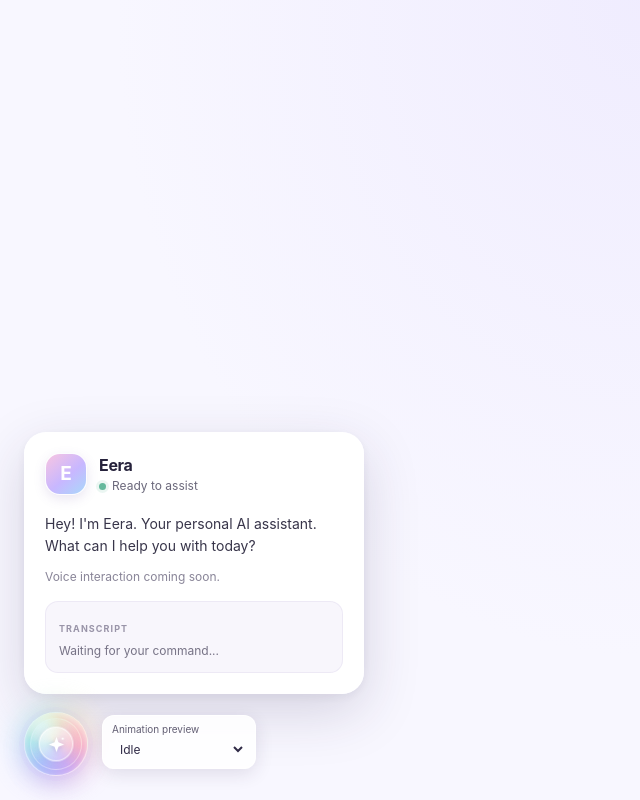
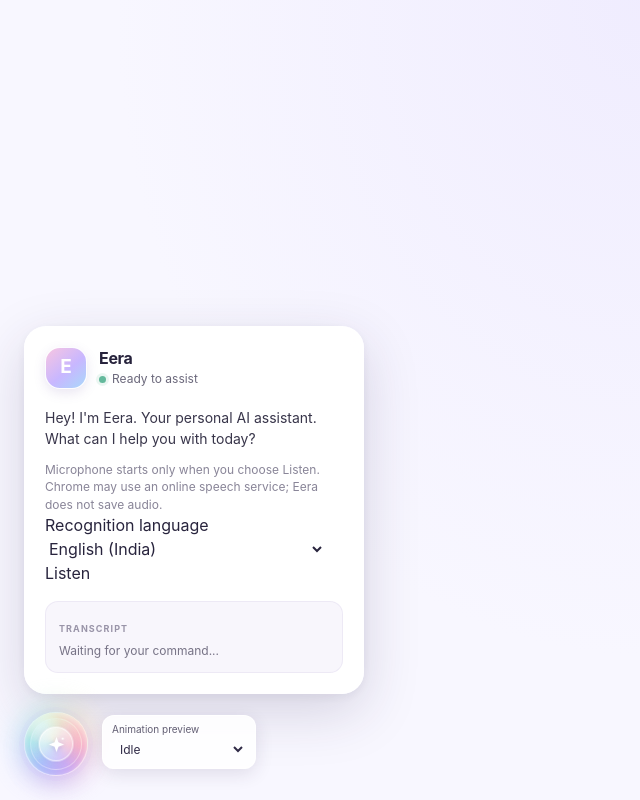
Before and after one commit to mahesh-pagrut/Eera_IQ_extension, a React (Vite) app: page / in a window 1280 px wide. Both pictures are taken after a click on the button 56 px from the left and 744 px from the top of the page. Shown: the whole page, without its empty margins (0-640 px from the left). Built offline with nearby package versions, Linux system fonts and the light colour scheme.

Commit message:
Milestone 4: Add voice controls to assistant panel
- Integrate Listen and Stop listening controls.
- Add language selection for speech recognition.
- Display recognition status and error information.

```diff
--- a/src/components/EeraPanel.jsx
+++ b/src/components/EeraPanel.jsx
@@ -1,7 +1,27 @@
 import AssistantStatus from './AssistantStatus.jsx';
 import Transcript from './Transcript.jsx';
+import {
+  DEFAULT_RECOGNITION_LANGUAGE,
+  SUPPORTED_RECOGNITION_LANGUAGES,
+} from '../services/speechRecognition.js';
 
-function EeraPanel({ assistantState, isOpen }) {
+const LANGUAGE_LABELS = Object.freeze({
+  'en-IN': 'English (India)',
+  'en-US': 'English (US)',
+  'hi-IN': 'Hindi / Hinglish (Hindi recognition)',
+});
+
+function EeraPanel({
+  assistantState,
+  errorMessage,
+  isListening,
+  isOpen,
+  language = DEFAULT_RECOGNITION_LANGUAGE,
+  onLanguageChange,
+  onToggleListening,
+  recognitionStatus,
+  transcript,
+}) {
   return (
     <section
       id="eera-assistant-panel"
@@ -15,7 +35,10 @@ function EeraPanel({ assistantState, isOpen }) {
         </div>
         <div>
           <h2 className="eera-panel__name">Eera</h2>
-          <AssistantStatus assistantState={assistantState} />
+          <AssistantStatus
+            assistantState={assistantState}
+            recognitionStatus={recognitionStatus}
+          />
         </div>
       </div>
       <p className="eera-panel__greeting">
@@ -23,9 +46,38 @@ function EeraPanel({ assistantState, isOpen }) {
         today?
       </p>
       <p className="eera-panel__voice-note">
-        Voice interaction coming soon.
+        Microphone starts only when you choose Listen. Chrome may use an online
+        speech service; Eera does not save audio.
       </p>
-      <Transcript />
+      <label className="eera-language">
+        <span>Recognition language</span>
+        <select
+          value={language}
+          onChange={(event) => onLanguageChange(event.target.value)}
+          disabled={
+            isListening ||
+            recognitionStatus === 'starting' ||
+            recognitionStatus === 'stopping'
+          }
+        >
+          {SUPPORTED_RECOGNITION_LANGUAGES.map((supportedLanguage) => (
+            <option key={supportedLanguage} value={supportedLanguage}>
+              {LANGUAGE_LABELS[supportedLanguage]}
+            </option>
+          ))}
+        </select>
+      </label>
+      <button
+        className="eera-listen-button"
+        type="button"
+        onClick={onToggleListening}
+        disabled={
+          recognitionStatus === 'starting' || recognitionStatus === 'stopping'
+        }
+      >
+        {isListening ? 'Stop listening' : 'Listen'}
+      </button>
+      <Transcript errorMessage={errorMessage} transcript={transcript} />
     </section>
   );
 }
```
